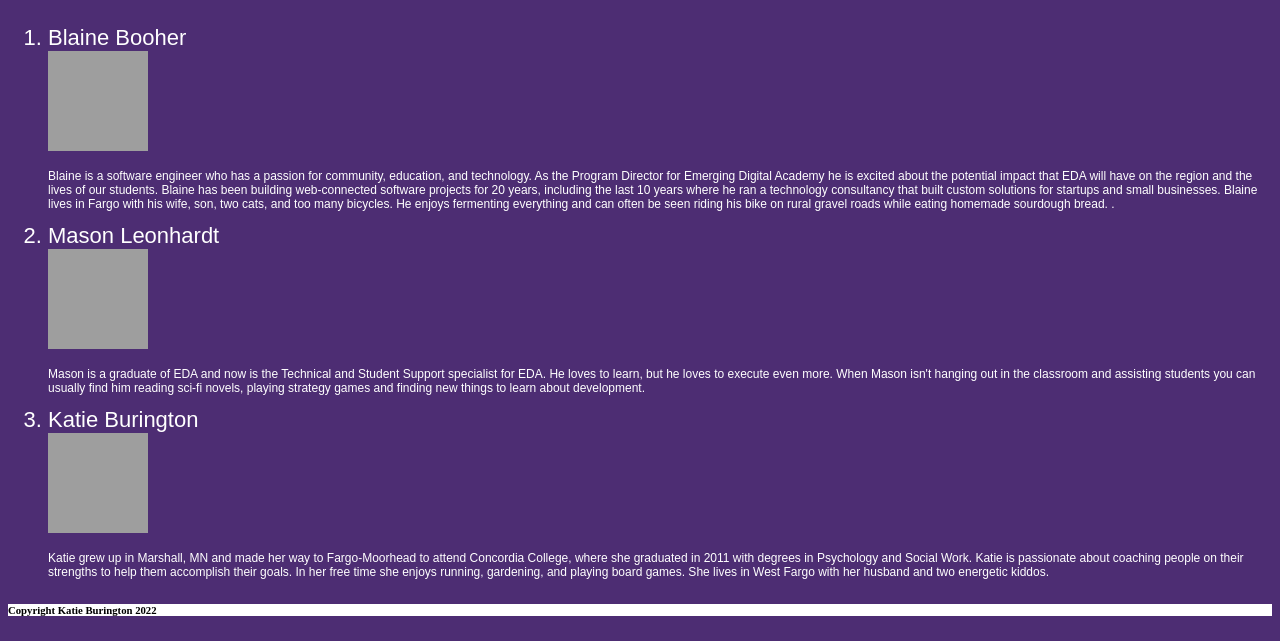
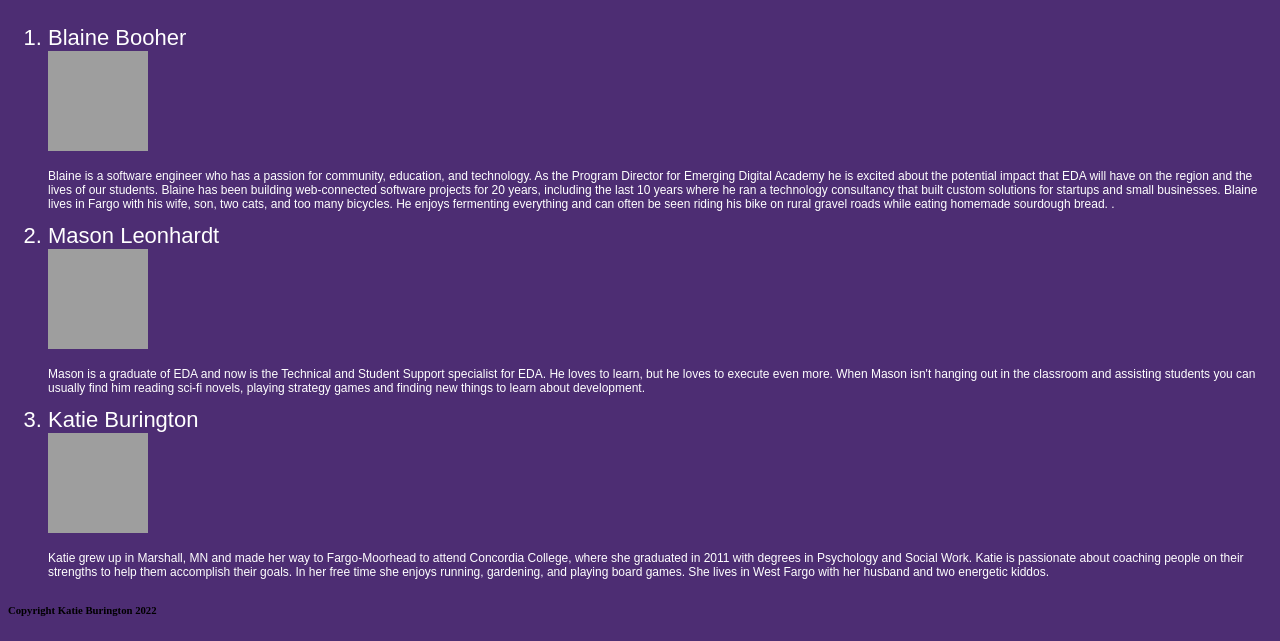
Before and after one commit to katieburington/eda, a plain HTML site: page index.html in a window 1280 px wide. Shown: the part 327-968 px from the top of the page. Drawn offline with Linux system fonts and the light colour scheme; grey boxes are pictures that could not be loaded.

Commit message:
Update style.css

```diff
--- a/style.css
+++ b/style.css
@@ -29,7 +29,6 @@ p{
 
 }
 
-.katieisthebest{
-  background-color:white;
+
 
 }
```
